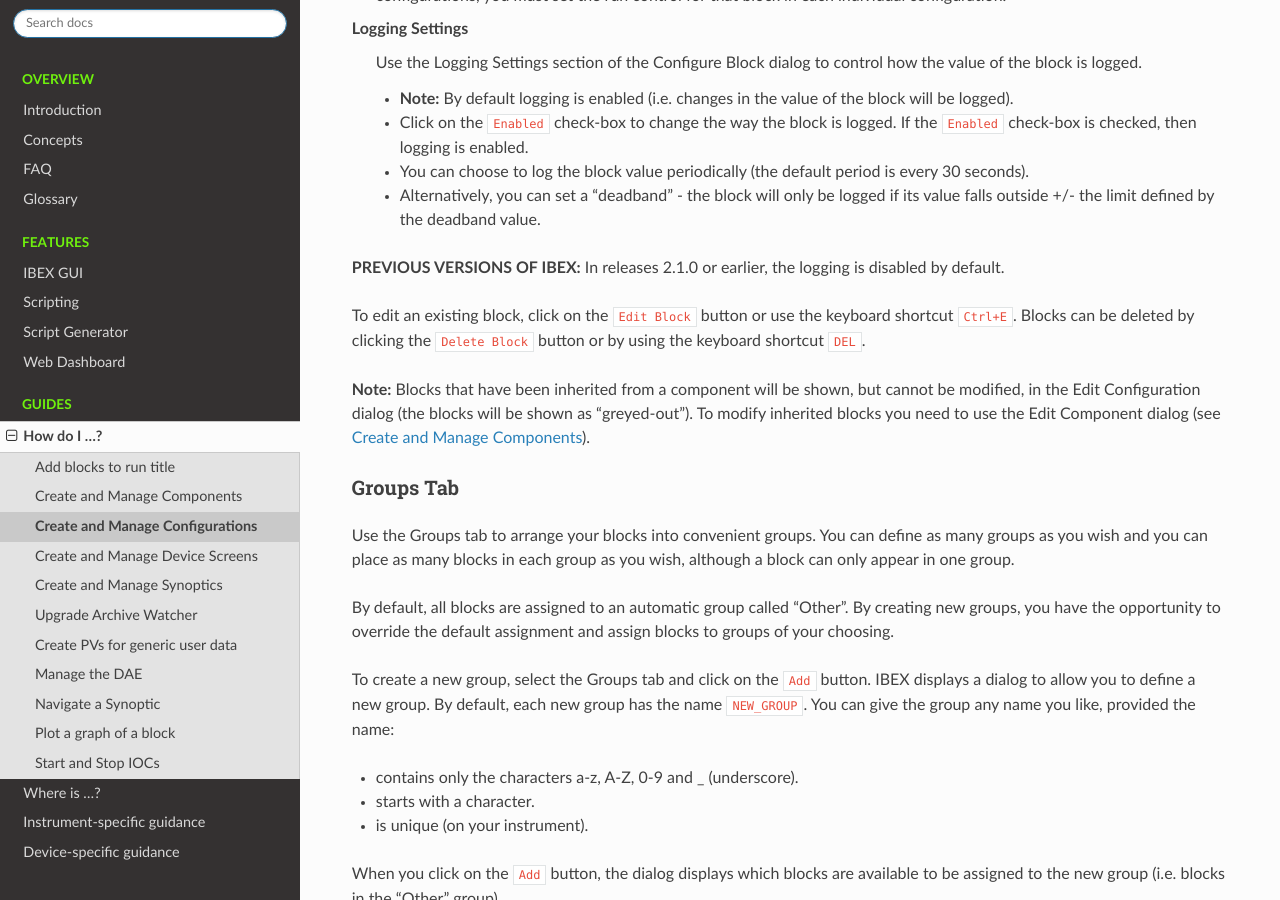
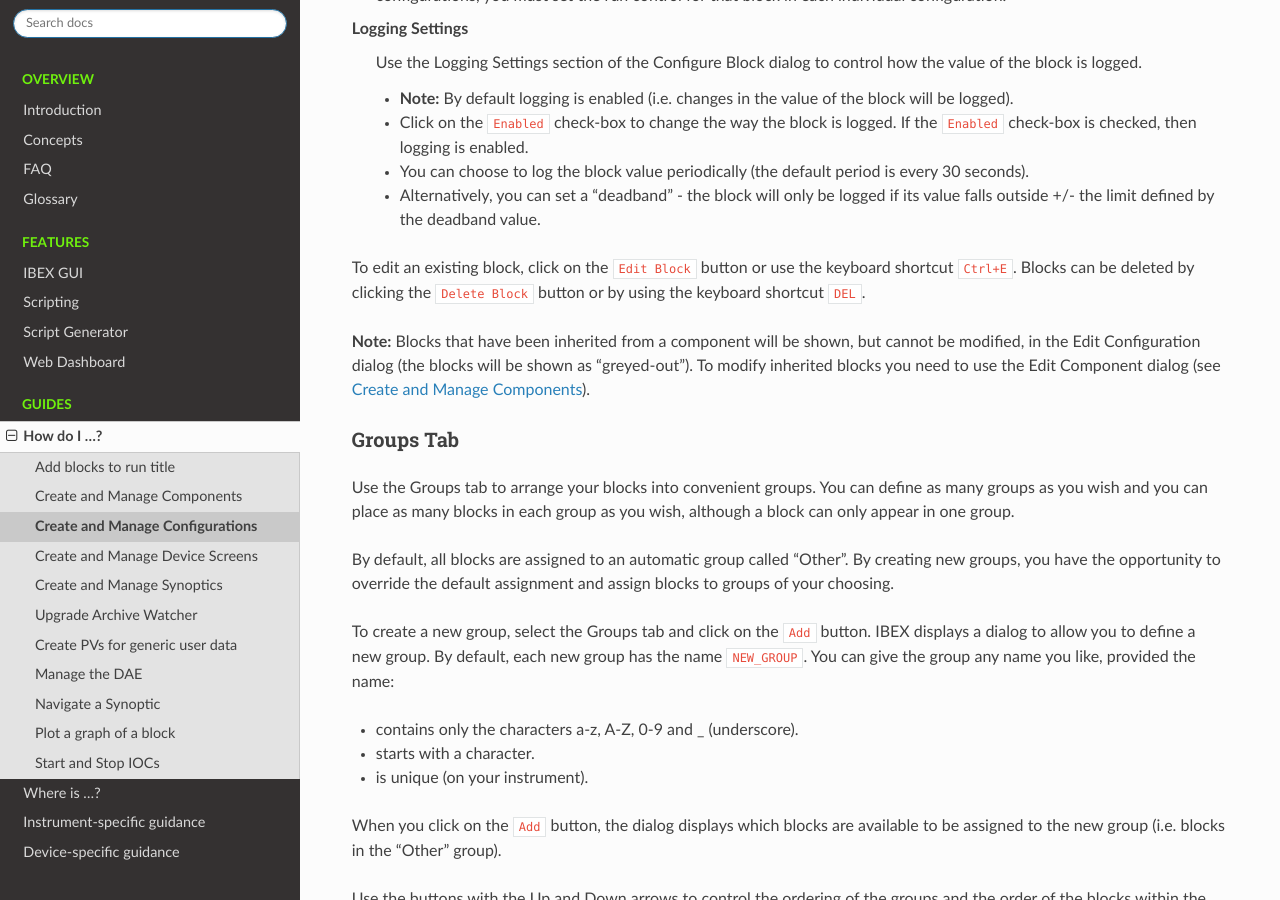
Before and after one commit to ISISComputingGroup/ibex_user_manual, a Sphinx documentation site: the page built from doc/how_to/Create-and-Manage-Configurations.rst, in a window 1280 px wide and 900 px high, scrolled down 4893 px. Built offline with Sphinx 7.4.7 and the Read the Docs theme 3.1.0, drawn with Linux system fonts in a browser that asks for light colours.

Commit message:
Update logging instructions for block configuration
Removed information about logging defaults in previous versions.

```diff
--- a/doc/how_to/Create-and-Manage-Configurations.rst
+++ b/doc/how_to/Create-and-Manage-Configurations.rst
@@ -152,8 +152,6 @@
    * Click on the ``Enabled`` check-box to change the way the block is logged.  If the ``Enabled`` check-box is checked, then logging is enabled.
    * You can choose to log the block value periodically (the default period is every 30 seconds).
    * Alternatively, you can set a "deadband" - the block will only be logged if its value falls outside +/- the limit defined by the deadband value.
-
-**PREVIOUS VERSIONS OF IBEX:** In releases 2.1.0 or earlier, the logging is disabled by default.
 
 To edit an existing block, click on the ``Edit Block`` button or use the keyboard shortcut ``Ctrl+E``. Blocks can be deleted by clicking the ``Delete Block`` button or by using the keyboard shortcut ``DEL``.
 
```
